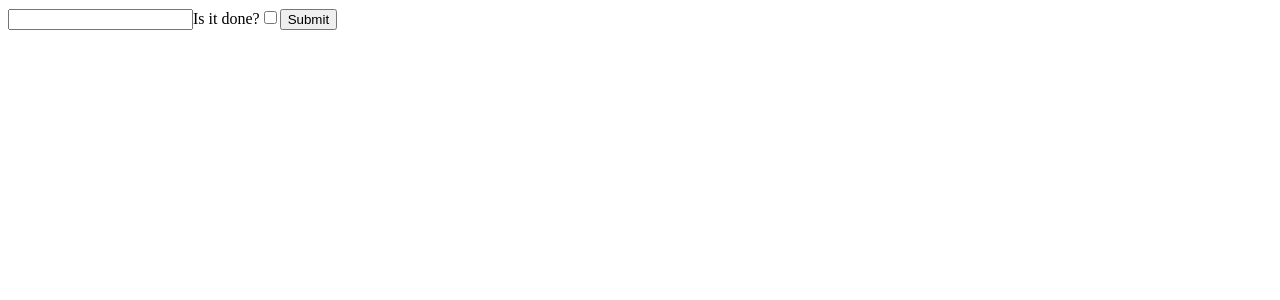
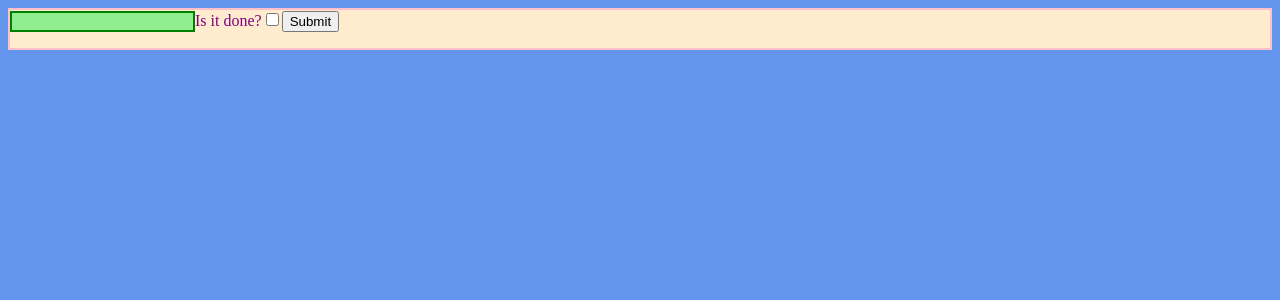
Before and after one commit to AnastasiiaKononova/react-welcome, a React (Create React App) app: page / in a window 1280 px wide. Shown: the top 300 px of the page. Built offline with nearby package versions, Linux system fonts and the light colour scheme.

Commit message:
css modules

```diff
--- /dev/null
+++ b/src/components/TodoForm/TodoForm.module.css
@@ -0,0 +1,18 @@
+@import url('./another.module.css');
+.container {
+    border: 2px solid greenyellow;
+    background-color: black;
+    color: lime
+}
+.input {
+    background-color: white;
+    border: none;
+}
+.valid {
+    border: 2px solid green;
+    background-color: lightgreen;
+}
+.invalid {
+    border: 2px solid red;
+    background-color: lightcoral;
+}
--- /dev/null
+++ b/src/components/TodoForm/another.module.css
@@ -0,0 +1,4 @@
+
+body {
+    background-color: cornflowerblue;
+}
--- a/src/components/TodoForm/index.js
+++ b/src/components/TodoForm/index.js
@@ -1,22 +1,41 @@
 import React, { Component } from 'react';
+import styles from './TodoForm.module.css';
+import 'animate.css';
+
+
 class TodoForm extends Component {
     constructor(props) {
         super(props);
         this.state = {
             todo: '',
-            done: false
+            done: false,
+            isInputValid: null
         }
     }
+
     changeHandler = ({target: {name, value}}) => {
+        this.setState({
+            [name]: value
+        })
+        if(value.includes('*')){
             this.setState({
-                [name]: value
+                isInputValid: false
             })
+        } else {
+            this.setState({
+                isInputValid: true
+            })
+        }
+
     }
+
     checkboxHandler = ({target: {name, checked}}) => {
         this.setState({
             done: checked
         })
     }
+
+
     submitHandler = (event) => {
         event.preventDefault();
         if (this.state.todo) {
@@ -28,13 +47,18 @@ class TodoForm extends Component {
     }
 
     render() {
+        // const cnames = `animate__animated animate__bounce ${styles.container}`
+        // className={cnames}
+const cnames = styles.input + ' ' + this.state.isInputValid ? styles.valid : styles.invalid
+
         return (
-            <form onSubmit={this.submitHandler}>
+            <form onSubmit={this.submitHandler} >
                 <input
                     type="text"
                     name="todo"
                     value={this.state.todo}
                     onChange={this.changeHandler}
+                    className={cnames}
                     />
                     <label>Is it done?
                         <input type="checkbox"
@@ -47,4 +71,5 @@ class TodoForm extends Component {
         );
     }
 }
+
 export default TodoForm;
--- /dev/null
+++ b/src/pages/TodoPage/TodoPage.module.css
@@ -0,0 +1,8 @@
+.container {
+    border: 2px solid pink;
+    background-color: blanchedalmond;
+    color: purple;
+}
+.red-text {
+    color: red
+}
--- a/src/pages/TodoPage/index.js
+++ b/src/pages/TodoPage/index.js
@@ -1,6 +1,8 @@
 import React from "react";
 import TodoForm from "../../components/TodoForm";
 import TodoList from "../../components/TodoList";
+import styles from './TodoPage.module.css'
+
 class TodoPage extends React.Component {
 	constructor(props) {
 		super(props);
@@ -42,8 +44,8 @@ class TodoPage extends React.Component {
 
 	render() {
 		return (
-			<div>
-				<TodoForm getCallback={this.getNewItem}/>
+			<div className={styles.container}>
+				<TodoForm getCallback={this.getNewItem} className={styles['red-text']}/>
 				<TodoList
 					list={this.state.list}
 					checkboxHandler={this.checkItemHandler}
```
